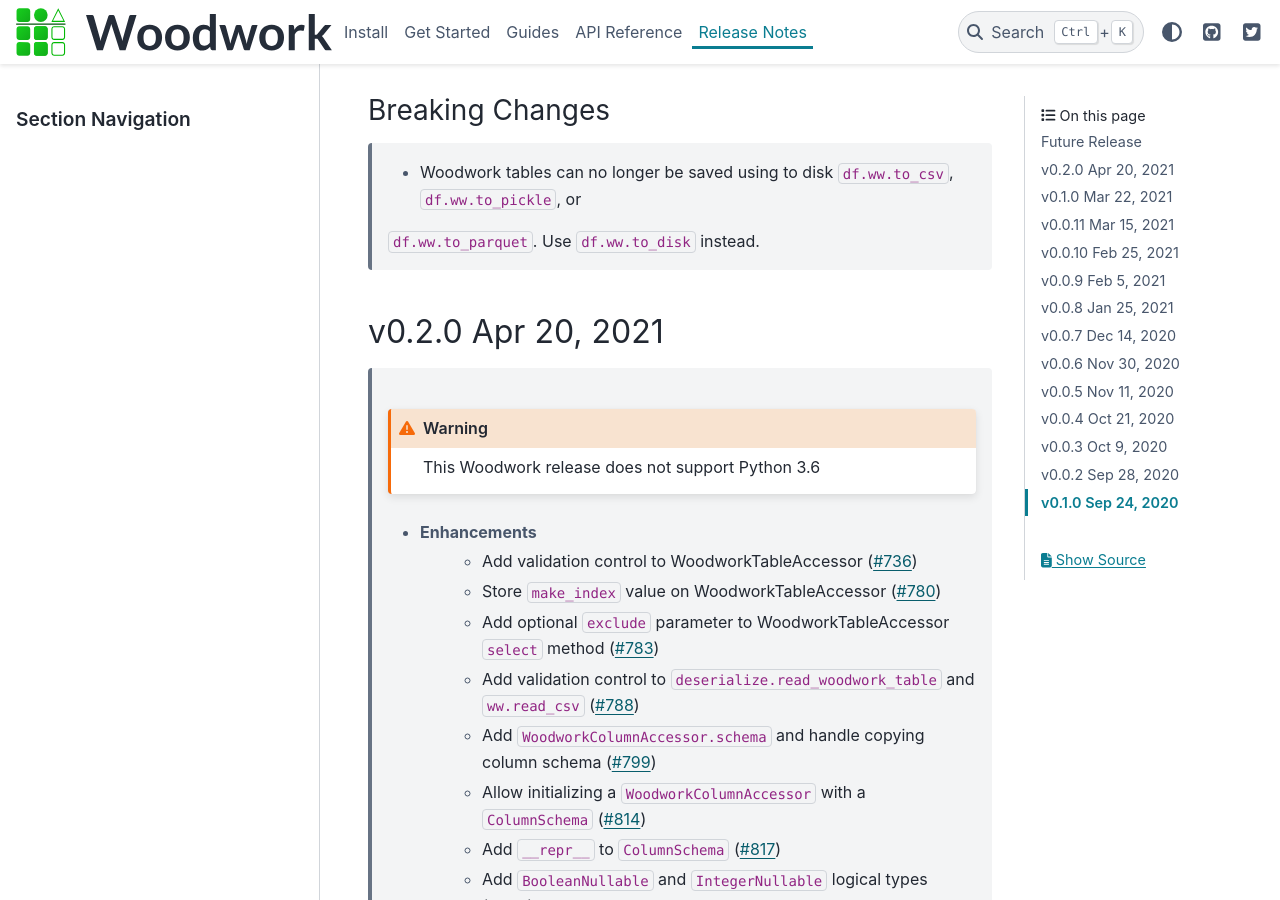
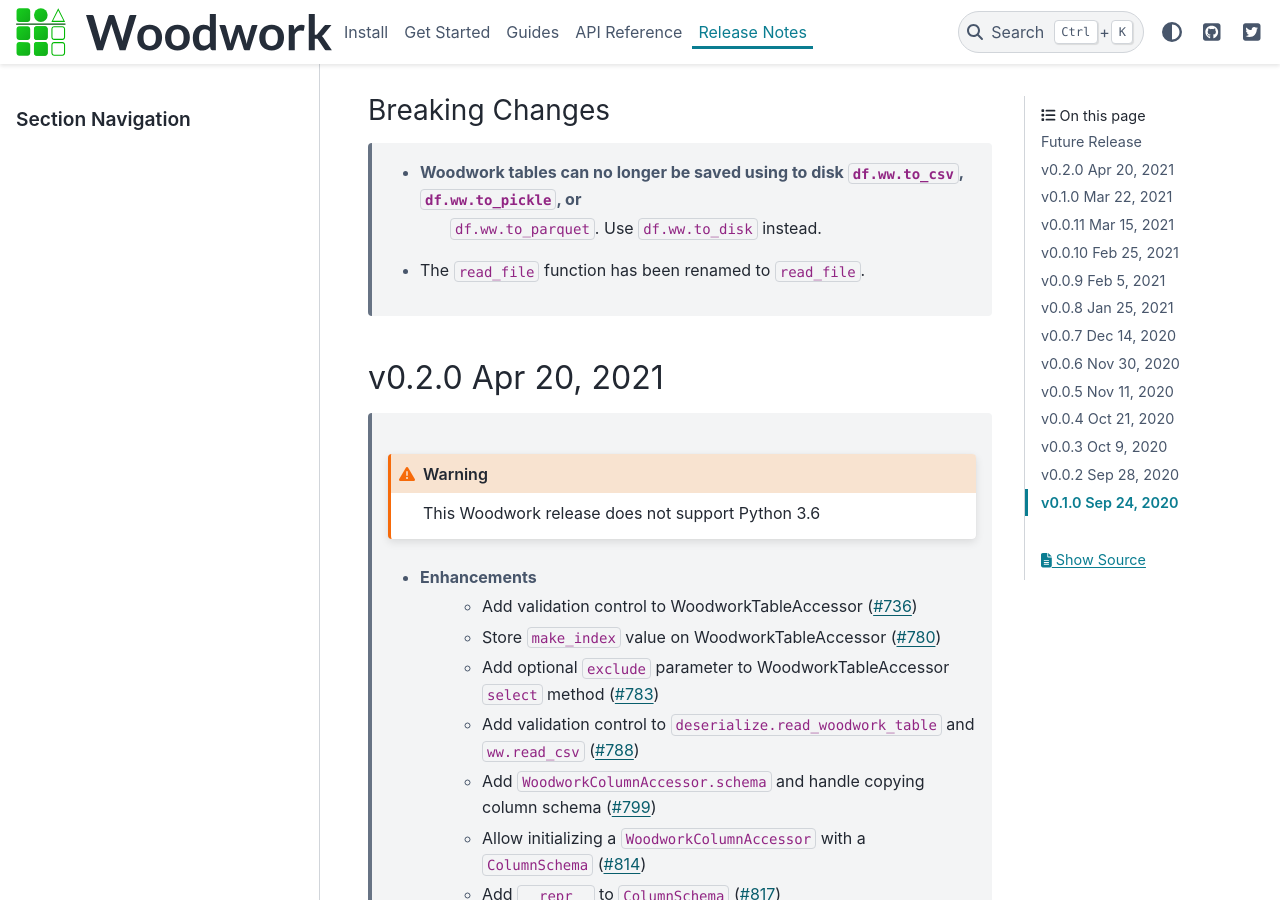
Before and after one commit to alteryx/woodwork, a Sphinx documentation site: the page built from docs/source/release_notes.rst, in a window 1280 px wide and 900 px high, scrolled down 1278 px. Built offline with Sphinx 7.4.7 and the PyData theme 0.15.4, drawn with Linux system fonts in a browser that asks for light colours; comment, search, counter and statistics services are not loaded.

Commit message:
release notes

```diff
--- a/docs/source/release_notes.rst
+++ b/docs/source/release_notes.rst
@@ -31,7 +31,9 @@
 Breaking Changes
 ++++++++++++++++
     * Woodwork tables can no longer be saved using to disk ``df.ww.to_csv``, ``df.ww.to_pickle``, or
-    ``df.ww.to_parquet``. Use ``df.ww.to_disk`` instead.
+        ``df.ww.to_parquet``. Use ``df.ww.to_disk`` instead.
+    * The ``read_file`` function has been renamed to ``read_file``.
+
 
 v0.2.0 Apr 20, 2021
 ===================
```
